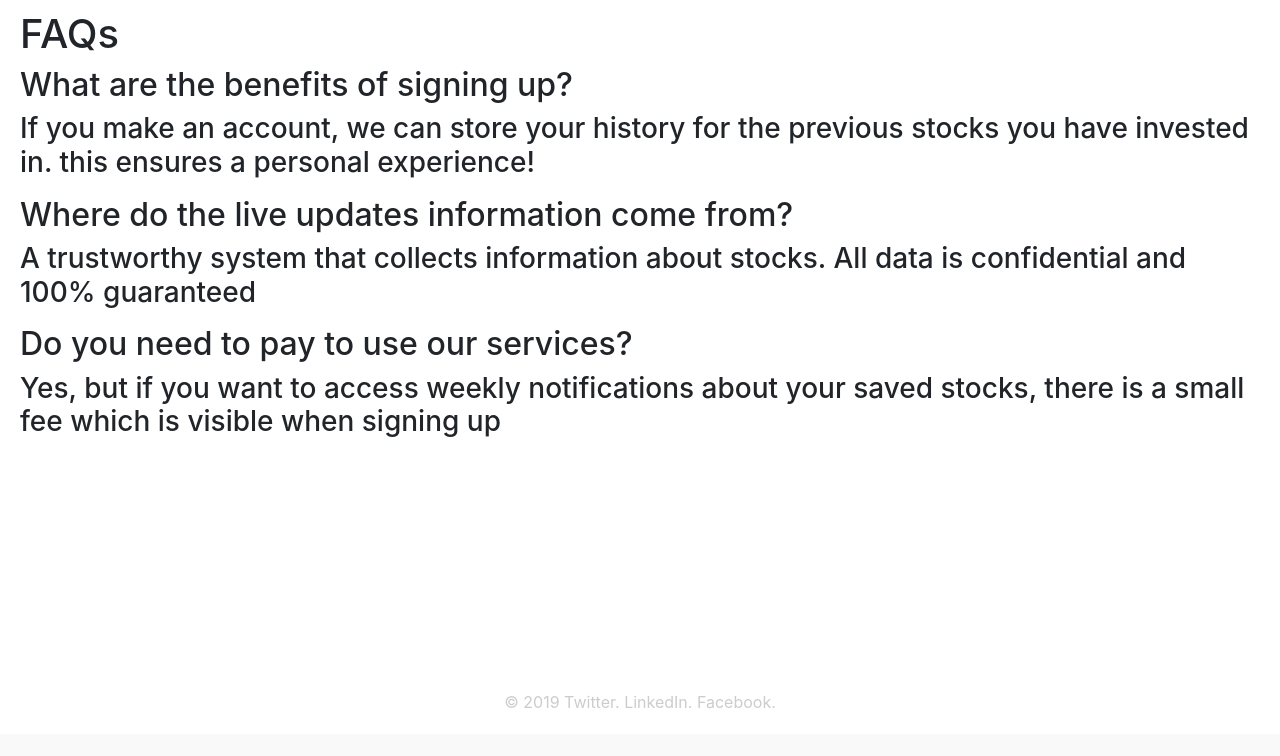
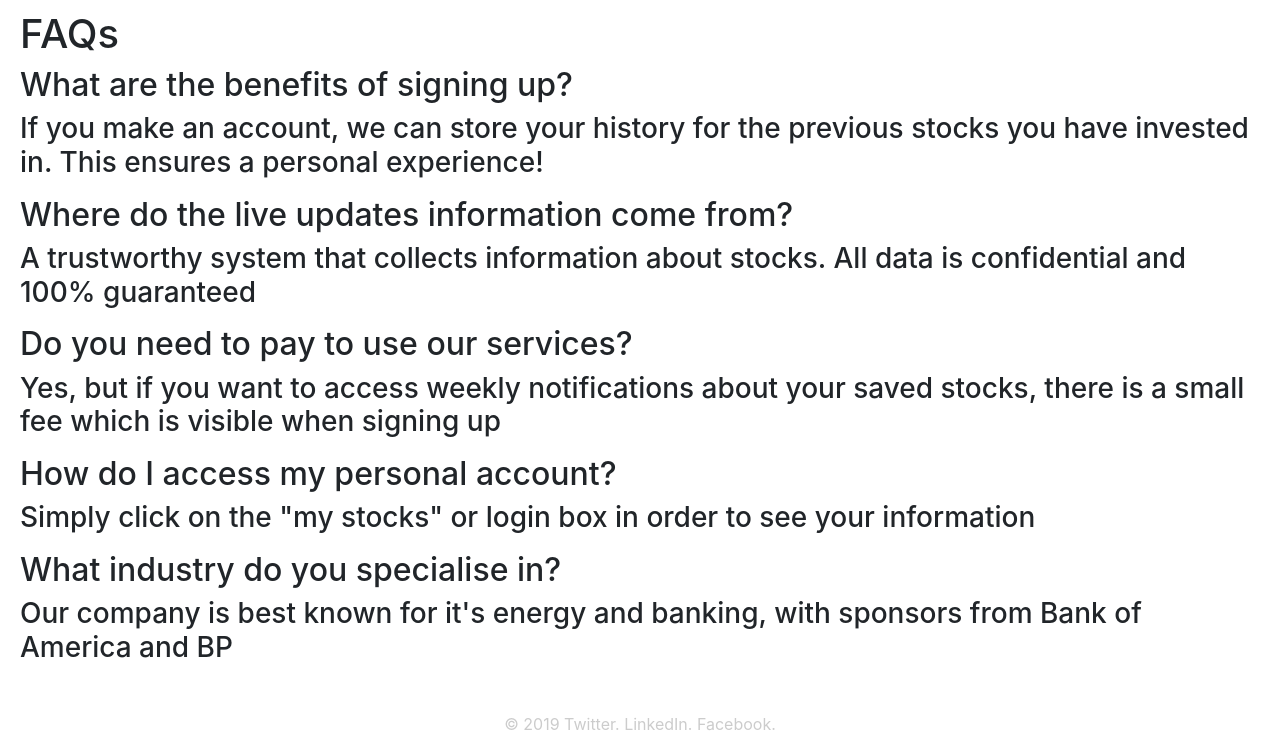
Before and after one commit to nennao/WorkExperience19, a Flask app: page /help in a window 1280 px wide. Shown: the part 66-822 px from the top of the page. Before the commit the page ends 774 px from the top, so only its background shows below. Run offline with Flask 2, Linux system fonts and the light colour scheme; some libraries are stand-ins or nearby versions.

Commit message:
Update help.html

```diff
--- a/templates/help.html
+++ b/templates/help.html
@@ -3,12 +3,18 @@
 
 <h1>FAQs</h1>
   <h2>What are the benefits of signing up?</h2>
- <h3>If you make an account, we can store your history for the previous stocks you have invested in. this ensures a personal experience! </h3>
+ <h3>If you make an account, we can store your history for the previous stocks you have invested in. This ensures a personal experience! </h3>
 <p></p>
   <h2>Where do the live updates information come from?</h2>
 <h3>A trustworthy system that collects information about stocks. All data is confidential and 100% guaranteed</h3>
 <p></p>
 <h2>Do you need to pay to use our services?</h2>
  <h3>Yes, but if you want to access weekly notifications about your saved stocks, there is a small fee which is visible when signing up</h3>
+<p></p>
+<h2>How do I access my personal account?</h2>
+<h3>Simply click on the "my stocks" or login box in order to see your information </h3>
+<p></p>
+<h2>What industry do you specialise in?</h2>
+<h3>Our company is best known for it's energy and banking, with sponsors from Bank of America and BP</h3>
 
 {% endblock %}
```
